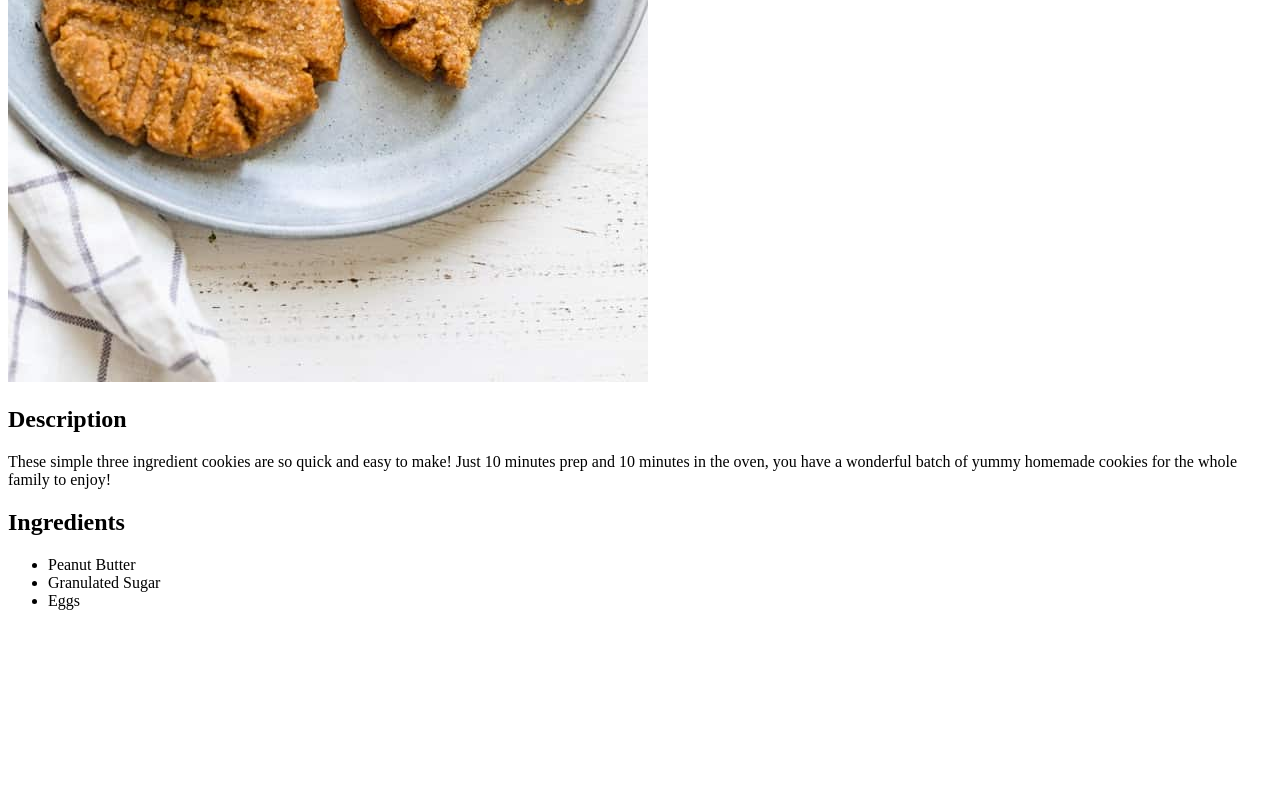
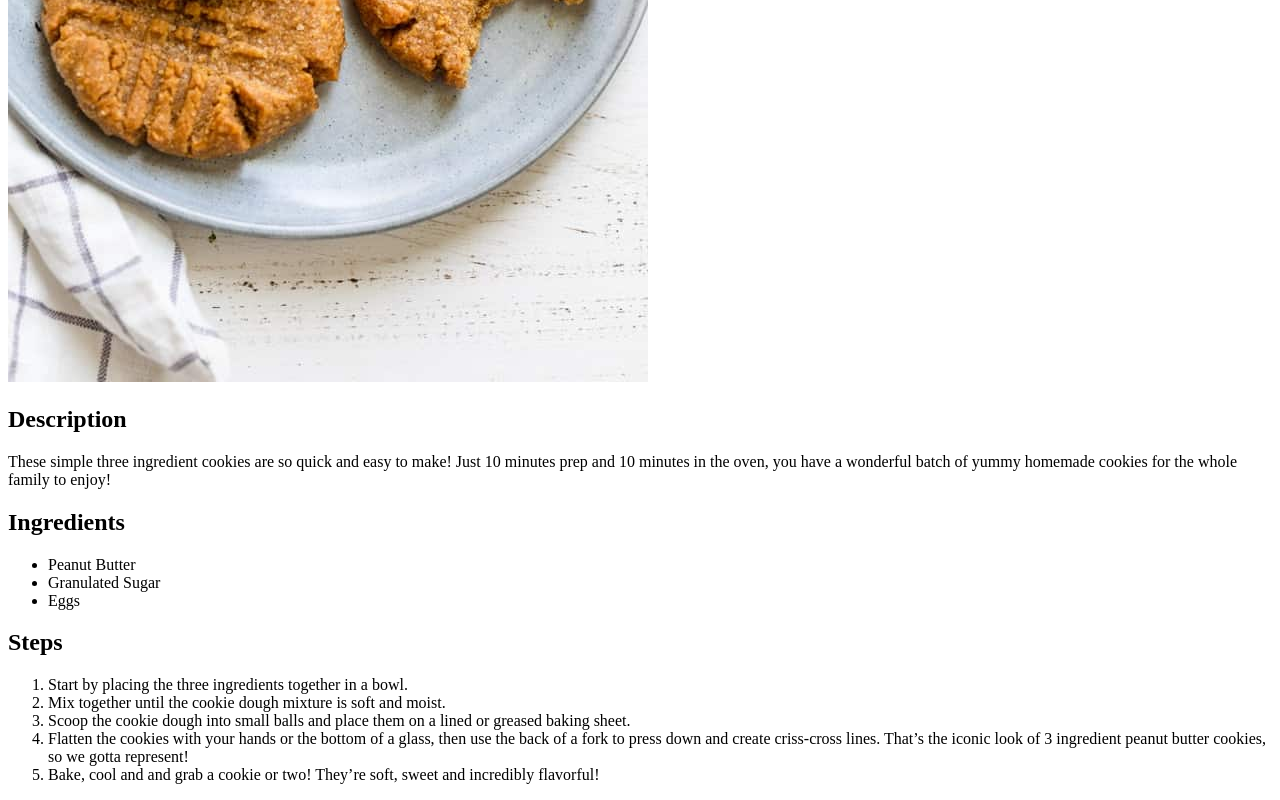
Before and after one commit to rjlamaute/odin-recipes, a plain HTML site: page recipes/peanutbuttercookies.html in a window 1280 px wide. Shown: the part 658-1458 px from the top of the page. Before the commit the page ends 1284 px from the top, so only its background shows below. Drawn offline with Linux system fonts and the light colour scheme.

Commit message:
Finish recipe steps

```diff
--- a/recipes/peanutbuttercookies.html
+++ b/recipes/peanutbuttercookies.html
@@ -16,6 +16,15 @@
             <li> Granulated Sugar</li>
             <li>Eggs</li>
         </ul>
+        <h2>Steps</h2>
+        <ol>
+            <li>Start by placing the three ingredients together in a bowl.</li>
+            <li> Mix together until the cookie dough mixture is soft and moist.</li>
+            <li> Scoop the cookie dough into small balls and place them on a lined or greased baking sheet.</li>
+            <li> Flatten the cookies with your hands or the bottom of a glass, then use the back of a fork to press down and create criss-cross lines.
+                That’s the iconic look of 3 ingredient peanut butter cookies, so we gotta represent!</li>
+            <li>Bake, cool and and grab a cookie or two! They’re soft, sweet and incredibly flavorful!</li>
+        </ol>
     </body>
 
 </html>
```
